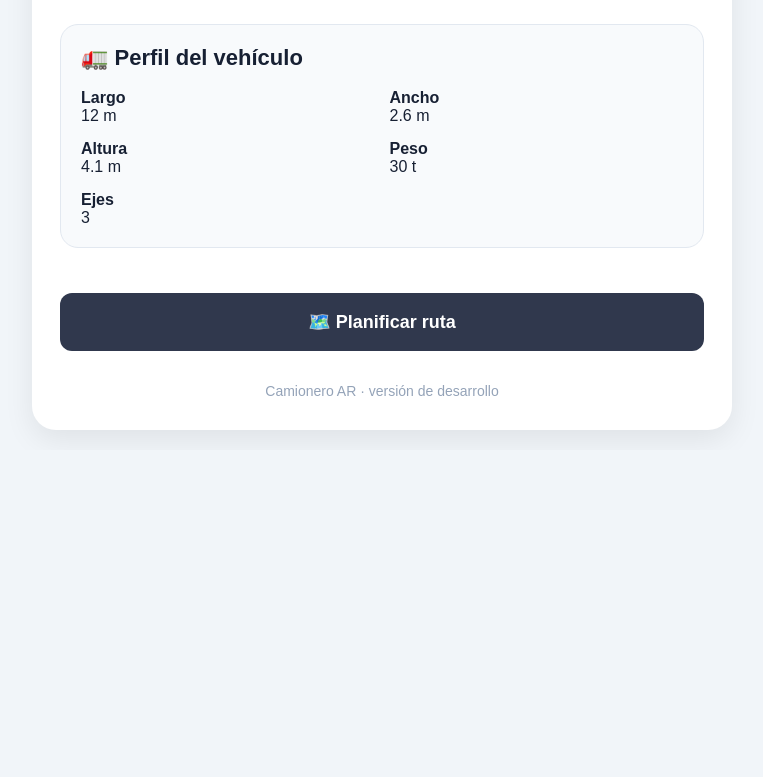
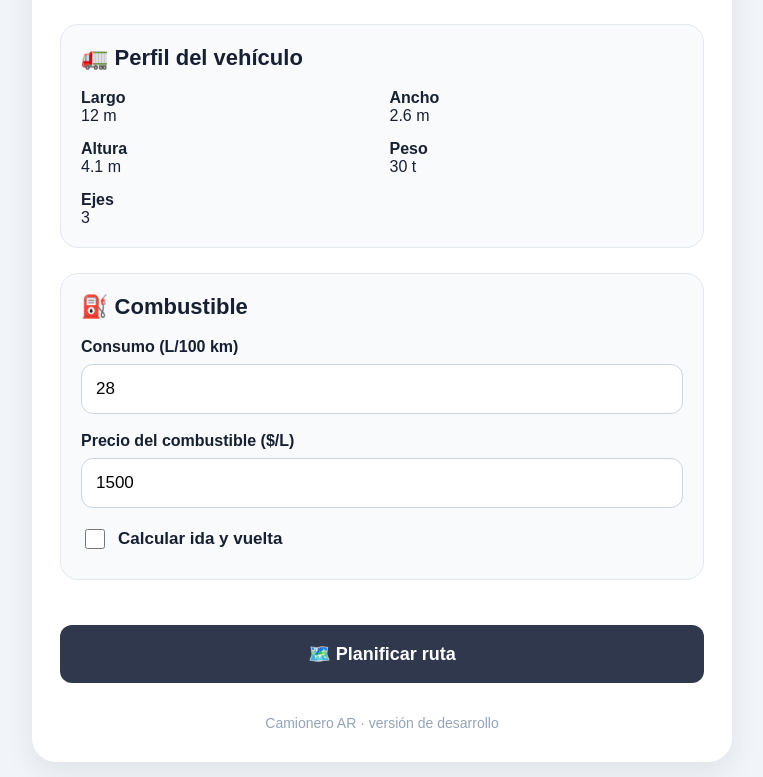
Before and after one commit to sergiogonzaa2250-spec/camionero-ar, a Next.js app: page / in a window 1280 px wide. Shown: the part 536-1313 px from the top of the page, without its empty margins (258-1021 px from the left). Before the commit the page ends 986 px from the top, so only its background shows below. Built offline with nearby package versions, Linux system fonts and the light colour scheme.

Commit message:
Update page.tsx

```diff
--- a/app/page.tsx
+++ b/app/page.tsx
@@ -13,6 +13,7 @@ type PerfilVehiculo = {
   altura: string;
   peso: string;
   ejes: string;
+  consumoBase: number;
 };
 
 type ResultadoRuta = {
@@ -30,6 +31,7 @@ const perfiles: Record<string, PerfilVehiculo> = {
     altura: "4.1 m",
     peso: "30 t",
     ejes: "3",
+    consumoBase: 28,
   },
 
   "Camión con acoplado": {
@@ -38,6 +40,7 @@ const perfiles: Record<string, PerfilVehiculo> = {
     altura: "4.1 m",
     peso: "45 t",
     ejes: "6",
+    consumoBase: 35,
   },
 
   "Camión con semirremolque": {
@@ -46,6 +49,7 @@ const perfiles: Record<string, PerfilVehiculo> = {
     altura: "4.1 m",
     peso: "45 t",
     ejes: "5",
+    consumoBase: 32,
   },
 
   Bitren: {
@@ -54,6 +58,7 @@ const perfiles: Record<string, PerfilVehiculo> = {
     altura: "4.3 m",
     peso: "75 t",
     ejes: "9",
+    consumoBase: 40,
   },
 };
 
@@ -68,6 +73,15 @@ export default function CamioneroAR() {
 
   const [vehiculo, setVehiculo] = useState("Camión");
 
+  const [consumo, setConsumo] = useState(
+    String(perfiles["Camión"].consumoBase)
+  );
+
+  const [precioCombustible, setPrecioCombustible] =
+    useState("1500");
+
+  const [idaVuelta, setIdaVuelta] = useState(false);
+
   const [resultado, setResultado] =
     useState<ResultadoRuta | null>(null);
 
@@ -75,16 +89,25 @@ export default function CamioneroAR() {
 
   const [cargando, setCargando] = useState(false);
 
-  async function buscarLugar(lugar: string): Promise<Coordenadas> {
+  function cambiarVehiculo(nuevoVehiculo: string) {
+    setVehiculo(nuevoVehiculo);
+
+    const perfil = perfiles[nuevoVehiculo];
+
+    if (perfil) {
+      setConsumo(String(perfil.consumoBase));
+    }
+  }
+
+  async function buscarLugar(
+    lugar: string
+  ): Promise<Coordenadas> {
     const texto = lugar.trim();
 
     if (!texto) {
       throw new Error("Ingresá una ubicación.");
     }
 
-    /*
-     * Primero intentamos Photon.
-     */
     try {
       const photonUrl =
         "https://photon.komoot.io/api/?" +
@@ -117,14 +140,9 @@ export default function CamioneroAR() {
         }
       }
     } catch {
-      /*
-       * Si Photon falla, seguimos con Nominatim.
-       */
+      // Intentamos con Nominatim.
     }
 
-    /*
-     * Segundo intento: Nominatim / OpenStreetMap.
-     */
     try {
       const nominatimUrl =
         "https://nominatim.openstreetmap.org/search?" +
@@ -136,7 +154,9 @@ export default function CamioneroAR() {
           "accept-language": "es",
         }).toString();
 
-      const respuesta = await fetch(nominatimUrl);
+      const respuesta = await fetch(
+        nominatimUrl
+      );
 
       if (respuesta.ok) {
         const datos = await respuesta.json();
@@ -145,8 +165,12 @@ export default function CamioneroAR() {
 
         if (
           lugarEncontrado &&
-          Number.isFinite(Number(lugarEncontrado.lon)) &&
-          Number.isFinite(Number(lugarEncontrado.lat))
+          Number.isFinite(
+            Number(lugarEncontrado.lon)
+          ) &&
+          Number.isFinite(
+            Number(lugarEncontrado.lat)
+          )
         ) {
           return {
             lon: Number(lugarEncontrado.lon),
@@ -155,9 +179,7 @@ export default function CamioneroAR() {
         }
       }
     } catch {
-      /*
-       * Se maneja abajo con un mensaje claro.
-       */
+      // Se informa el error abajo.
     }
 
     throw new Error(
@@ -224,10 +246,14 @@ export default function CamioneroAR() {
 
     return {
       distanciaKm:
-        Math.round((Number(ruta.distance) / 1000) * 10) / 10,
+        Math.round(
+          (Number(ruta.distance) / 1000) * 10
+        ) / 10,
 
       duracionMinutos:
-        Math.round(Number(ruta.duration) / 60),
+        Math.round(
+          Number(ruta.duration) / 60
+        ),
     };
   }
 
@@ -244,16 +270,48 @@ export default function CamioneroAR() {
       return;
     }
 
+    const consumoNumero = Number(
+      consumo.replace(",", ".")
+    );
+
+    const precioNumero = Number(
+      precioCombustible.replace(",", ".")
+    );
+
+    if (
+      !Number.isFinite(consumoNumero) ||
+      consumoNumero <= 0
+    ) {
+      setError(
+        "Ingresá un consumo válido en litros cada 100 km."
+      );
+      setResultado(null);
+      return;
+    }
+
+    if (
+      !Number.isFinite(precioNumero) ||
+      precioNumero <= 0
+    ) {
+      setError(
+        "Ingresá un precio de combustible válido."
+      );
+      setResultado(null);
+      return;
+    }
+
     setCargando(true);
     setError("");
     setResultado(null);
 
     try {
-      const [origenCoords, destinoCoords] =
-        await Promise.all([
-          buscarLugar(origen),
-          buscarLugar(destino),
-        ]);
+      const [
+        origenCoords,
+        destinoCoords,
+      ] = await Promise.all([
+        buscarLugar(origen),
+        buscarLugar(destino),
+      ]);
 
       const ruta = await calcularRuta(
         origenCoords,
@@ -265,7 +323,8 @@ export default function CamioneroAR() {
         destino,
         vehiculo,
         distanciaKm: ruta.distanciaKm,
-        duracionMinutos: ruta.duracionMinutos,
+        duracionMinutos:
+          ruta.duracionMinutos,
       });
     } catch (e) {
       if (e instanceof Error) {
@@ -280,9 +339,15 @@ export default function CamioneroAR() {
     }
   }
 
-  function formatoDuracion(minutos: number) {
-    const horas = Math.floor(minutos / 60);
-    const minutosRestantes = minutos % 60;
+  function formatoDuracion(
+    minutos: number
+  ) {
+    const horas = Math.floor(
+      minutos / 60
+    );
+
+    const minutosRestantes =
+      minutos % 60;
 
     if (horas === 0) {
       return `${minutosRestantes} min`;
@@ -295,7 +360,58 @@ export default function CamioneroAR() {
     return `${horas} h ${minutosRestantes} min`;
   }
 
+  function calcularCombustible() {
+    if (!resultado) {
+      return null;
+    }
+
+    const consumoNumero = Number(
+      consumo.replace(",", ".")
+    );
+
+    const precioNumero = Number(
+      precioCombustible.replace(",", ".")
+    );
+
+    if (
+      !Number.isFinite(consumoNumero) ||
+      consumoNumero <= 0 ||
+      !Number.isFinite(precioNumero) ||
+      precioNumero <= 0
+    ) {
+      return null;
+    }
+
+    const distanciaTotal =
+      idaVuelta
+        ? resultado.distanciaKm * 2
+        : resultado.distanciaKm;
+
+    const litros =
+      distanciaTotal *
+      consumoNumero /
+      100;
+
+    const costo =
+      litros *
+      precioNumero;
+
+    return {
+      distanciaTotal:
+        Math.round(distanciaTotal * 10) / 10,
+
+      litros:
+        Math.round(litros * 10) / 10,
+
+      costo:
+        Math.round(costo),
+    };
+  }
+
   const perfil = perfiles[vehiculo];
+
+  const combustible =
+    calcularCombustible();
 
   return (
     <main
@@ -442,7 +558,9 @@ export default function CamioneroAR() {
           id="vehiculo"
           value={vehiculo}
           onChange={(e) =>
-            setVehiculo(e.target.value)
+            cambiarVehiculo(
+              e.target.value
+            )
           }
           style={{
             width: "100%",
@@ -457,12 +575,15 @@ export default function CamioneroAR() {
           }}
         >
           <option>Camión</option>
+
           <option>
             Camión con acoplado
           </option>
+
           <option>
             Camión con semirremolque
           </option>
+
           <option>Bitren</option>
         </select>
 
@@ -528,6 +649,125 @@ export default function CamioneroAR() {
             </div>
           </div>
         )}
+
+        <div
+          style={{
+            marginBottom: "25px",
+            padding: "20px",
+            borderRadius: "18px",
+            background: "#f8fafc",
+            border:
+              "1px solid #e2e8f0",
+          }}
+        >
+          <h3
+            style={{
+              marginTop: 0,
+              marginBottom: "18px",
+              color: "#172033",
+              fontSize: "22px",
+            }}
+          >
+            ⛽ Combustible
+          </h3>
+
+          <label
+            htmlFor="consumo"
+            style={{
+              display: "block",
+              fontWeight: "bold",
+              fontSize: "16px",
+              marginBottom: "8px",
+              color: "#172033",
+            }}
+          >
+            Consumo (L/100 km)
+          </label>
+
+          <input
+            id="consumo"
+            type="number"
+            min="1"
+            step="0.1"
+            value={consumo}
+            onChange={(e) =>
+              setConsumo(e.target.value)
+            }
+            style={{
+              width: "100%",
+              boxSizing: "border-box",
+              padding: "14px",
+              borderRadius: "12px",
+              border:
+                "1px solid #cbd5e1",
+              fontSize: "17px",
+              marginBottom: "18px",
+            }}
+          />
+
+          <label
+            htmlFor="precio"
+            style={{
+              display: "block",
+              fontWeight: "bold",
+              fontSize: "16px",
+              marginBottom: "8px",
+              color: "#172033",
+            }}
+          >
+            Precio del combustible ($/L)
+          </label>
+
+          <input
+            id="precio"
+            type="number"
+            min="1"
+            step="1"
+            value={precioCombustible}
+            onChange={(e) =>
+              setPrecioCombustible(
+                e.target.value
+              )
+            }
+            style={{
+              width: "100%",
+              boxSizing: "border-box",
+              padding: "14px",
+              borderRadius: "12px",
+              border:
+                "1px solid #cbd5e1",
+              fontSize: "17px",
+              marginBottom: "18px",
+            }}
+          />
+
+          <label
+            style={{
+              display: "flex",
+              alignItems: "center",
+              gap: "10px",
+              fontSize: "17px",
+              color: "#172033",
+              cursor: "pointer",
+            }}
+          >
+            <input
+              type="checkbox"
+              checked={idaVuelta}
+              onChange={(e) =>
+                setIdaVuelta(
+                  e.target.checked
+                )
+              }
+              style={{
+                width: "20px",
+                height: "20px",
+              }}
+            />
+
+            Calcular ida y vuelta
+          </label>
+        </div>
 
         <button
           onClick={planificarRuta}
@@ -637,6 +877,89 @@ export default function CamioneroAR() {
               )}
             </p>
 
+            {combustible && (
+              <div
+                style={{
+                  marginTop: "25px",
+                  padding: "20px",
+                  borderRadius: "16px",
+                  background: "#ecfdf5",
+                  border:
+                    "1px solid #a7f3d0",
+                }}
+              >
+                <h3
+                  style={{
+                    marginTop: 0,
+                    color: "#065f46",
+                    fontSize: "22px",
+                  }}
+                >
+                  ⛽ Estimación de combustible
+                </h3>
+
+                <p
+                  style={{
+                    fontSize: "17px",
+                  }}
+                >
+                  <strong>
+                    Distancia calculada:
+                  </strong>{" "}
+                  {combustible.distanciaTotal} km
+                </p>
+
+                <p
+                  style={{
+                    fontSize: "17px",
+                  }}
+                >
+                  <strong>
+                    Consumo:
+                  </strong>{" "}
+                  {consumo} L/100 km
+                </p>
+
+                <p
+                  style={{
+                    fontSize: "17px",
+                  }}
+                >
+                  <strong>
+                    Litros estimados:
+                  </strong>{" "}
+                  {combustible.litros} L
+                </p>
+
+                <p
+                  style={{
+                    fontSize: "22px",
+                    fontWeight: "bold",
+                    color: "#065f46",
+                  }}
+                >
+                  💰 Costo estimado: $
+                  {combustible.costo.toLocaleString(
+                    "es-AR"
+                  )}
+                </p>
+
+                <p
+                  style={{
+                    marginBottom: 0,
+                    fontSize: "13px",
+                    color: "#065f46",
+                    lineHeight: 1.5,
+                  }}
+                >
+                  El cálculo es una estimación
+                  matemática basada en la distancia
+                  de la ruta, el consumo ingresado
+                  y el precio indicado.
+                </p>
+              </div>
+            )}
+
             <div
               style={{
                 marginTop: "20px",
@@ -650,10 +973,8 @@ export default function CamioneroAR() {
             >
               ⚠️ La ruta calculada es una
               estimación vial. El perfil del
-              vehículo se muestra como
-              referencia, pero todavía no
-              modifica automáticamente el
-              trazado.
+              vehículo todavía no modifica
+              automáticamente el trazado.
 
               <br />
               <br />
@@ -662,8 +983,8 @@ export default function CamioneroAR() {
               restricciones específicas para
               transporte pesado, peso por eje,
               altura máxima, puentes, peajes,
-              tránsito, permisos ni
-              restricciones legales.
+              tránsito, permisos ni restricciones
+              legales.
             </div>
           </div>
         )}
```
